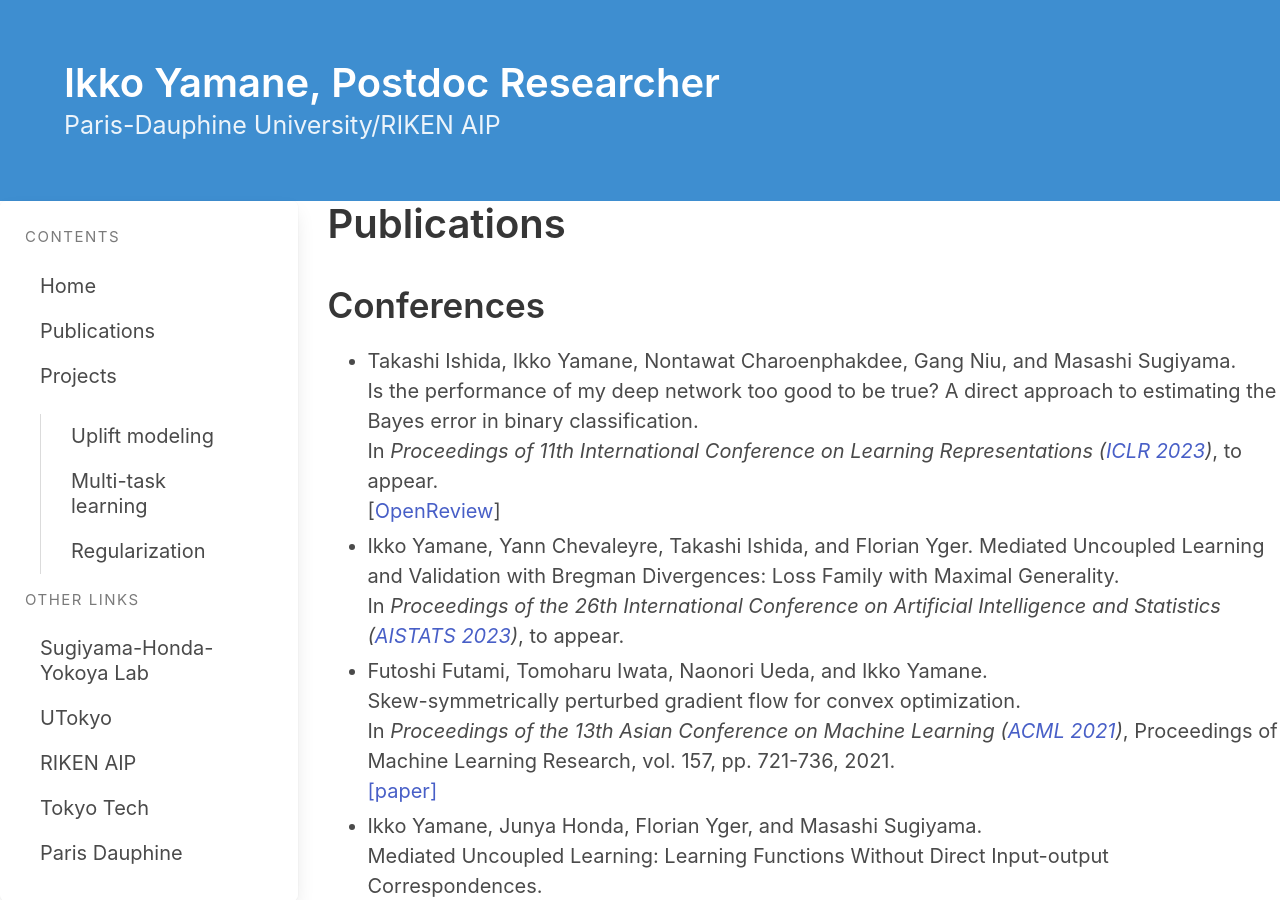
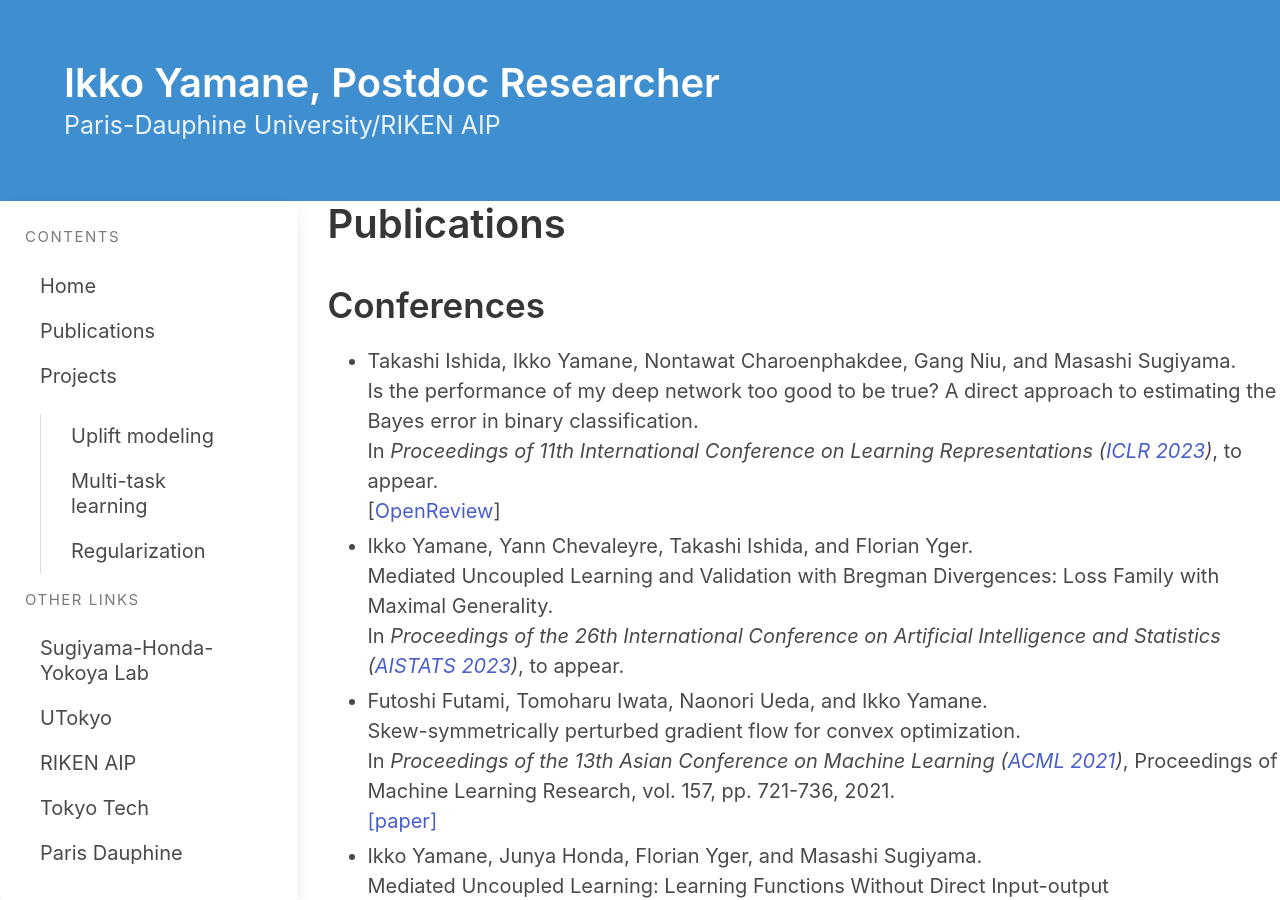
Before and after one commit to i-yamane/i-yamane.github.io, a Jekyll site: the page built from publications.md, in a window 1280 px wide and 900 px high. Built offline with Jekyll 4.4.1, drawn with Linux system fonts in a browser that asks for light colours; nearby versions of some CDN libraries.

```diff
--- a/publications.md
+++ b/publications.md
@@ -16,7 +16,7 @@ Is the performance of my deep network too good to be true? A direct approach to
 In _Proceedings of 11th International Conference on Learning Representations ([ICLR 2023](https://iclr.cc/Conferences/2023))_, to appear.<br />
 [[OpenReview](https://openreview.net/forum?id=FZdJQgy05rz)]
 
-- Ikko Yamane, Yann Chevaleyre, Takashi Ishida, and Florian Yger.
+- Ikko Yamane, Yann Chevaleyre, Takashi Ishida, and Florian Yger.<br />
 Mediated Uncoupled Learning and Validation with Bregman Divergences: Loss Family with Maximal Generality.<br />
 In _Proceedings of the 26th International Conference on Artificial Intelligence and Statistics ([AISTATS 2023](https://virtual.aistats.org/Conferences/2023))_, to appear.
 
```
